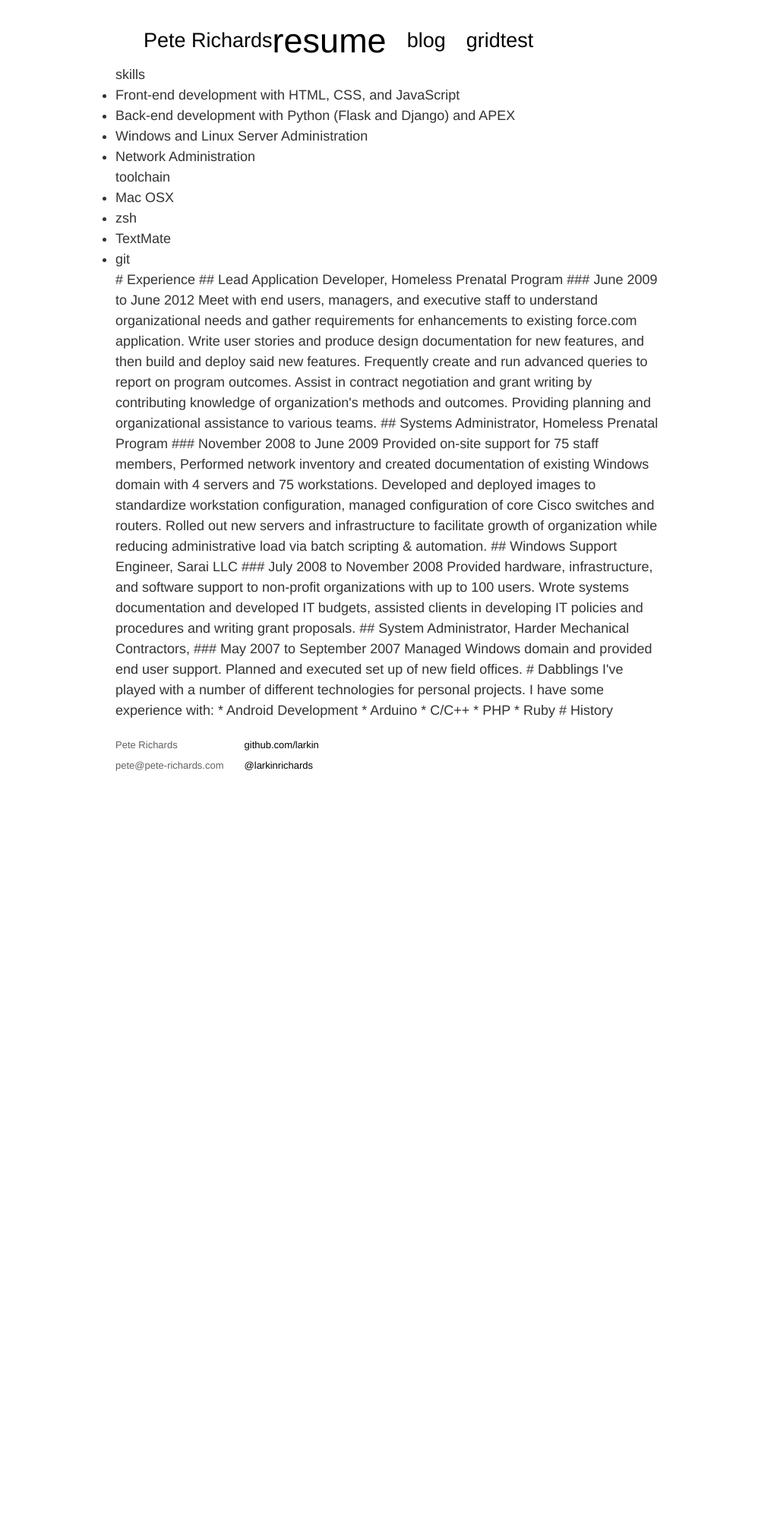
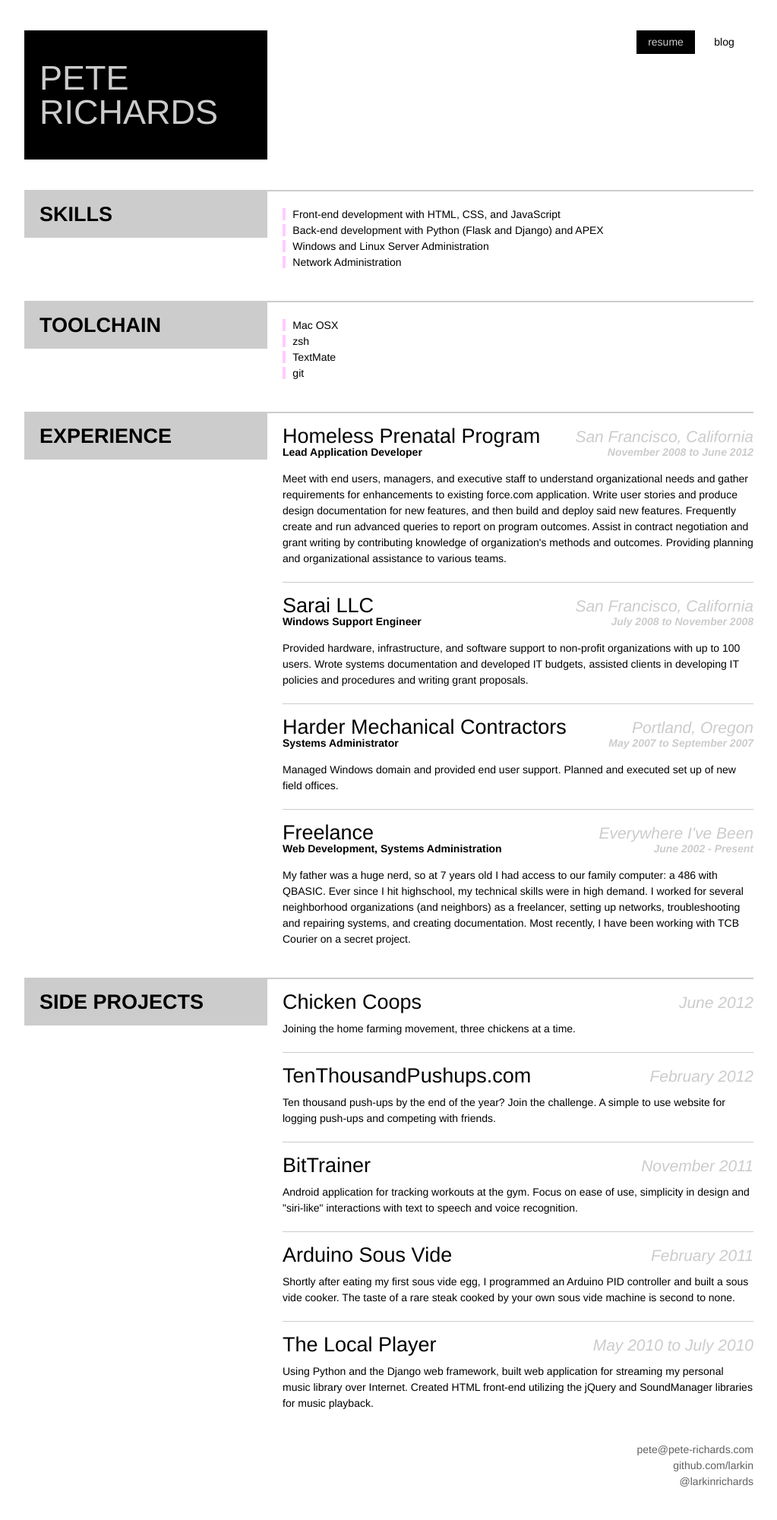
Before and after one commit to larkin/larkin.github.com, a Jekyll site: the page built from resume.html, in a window 1280 px wide. Shown: the whole page at 76% size, without its empty margins (128-1151 px from the left). Built offline with Jekyll 4.4.1, drawn with Linux system fonts in a browser that asks for light colours; Markdown is read by kramdown in place of the engine named in the settings; before the commit the page ends 1021 px from its top, so only the background shows below that.

Commit message:
almost lost everything

```diff
--- a/_layouts/main.html
+++ b/_layouts/main.html
@@ -1,43 +1,36 @@
 <head>
 	<title>{{ page.title }}</title>
 	<link rel="stylesheet" href="static/core.css" type="text/css">
+	{% if page.extra_css %}
 	{% assign extras = page.extra_css|split:' ' %}{% for extra in extras %}
 	<link rel="stylesheet" href="static/{{extra}}" type="text/css">{% endfor %}
+	{% endif %}
 </head>
 
 <body>
-	<header>
-		<div class="grid_1 alpha">
+	<header class="clearfix">
 		<p id='my_name'>
 			<a href="/">Pete Richards</a>
 		</p>
-		</div>
-
 		<div class="grid_2 omega">
 			<ul id="navigation">
-				<li><a href="/resume.html">resume</a></li>
-				<li><a href="/blog.html">blog</a></li>
-				<li><a href="/gridtest.html">gridtest</a></li>
+				<li><a href="/resume.html"{% if page.nav_item == 'resume' %} class="active"{% endif %}>resume</a></li>
+				<li><a href="/blog.html"{% if page.nav_item == 'blog' %} class="active"{% endif %}>blog</a></li>
 			</ul>
 		</div>
 	</header>
 
 	{{ content }}
 
-	<footer>
+	<footer class="clearfix">
+		<div class="grid_3">
 			<ul>
-			<li>
-				<ul>
-					<li>Pete Richards</li>
-					<li>pete@pete-richards.com</li>
-				</ul>
-			</li>
-			<li>
-				<ul>
+				<li><a href="mailto:pete@pete-richards.com">pete@pete-richards.com</a></li>
 				<li><a href="http://www.github.com/larkin">github.com/larkin</a></li>
 				<li><a href="http://www.twitter.com/larkinrichards">@larkinrichards</a></li>
 			</ul>
-			</li>
-		</ul>
+		</div>
 	</footer>
+
+
 </body>
--- a/resume.html
+++ b/resume.html
@@ -2,16 +2,15 @@
 permalink: /resume.html
 title: Pete Richards | Resume
 layout: main
-extra_css: resume.css
+nav_item: resume
 ---
 
 <hr>
 
-<section id="skills">
-	<div class="grid_1 alpha">
+<section id="skills" class="clearfix">
 		<h1>skills</h1>
-	</div>
 		<div class="grid_2 omega">
+			<div class="card">
 				<ul>
 					<li>Front-end development with HTML, CSS, and JavaScript</li>
 					<li>Back-end development with Python (Flask and Django) and APEX</li>
@@ -19,15 +18,15 @@ extra_css: resume.css
 					<li>Network Administration</li>
 				</ul>
 			</div>
+		</div>
 </section>
 
 <hr>
 
-<section id="toolchain">
-	<div class="grid_1 alpha">
+<section id="toolchain" class="clearfix">
 	<h1>toolchain</h1>
-	</div>
 	<div class="grid_2 omega">
+		<div class="card">
 			<ul>
 				<li>Mac OSX</li>
 				<li>zsh</li>
@@ -35,20 +34,18 @@ extra_css: resume.css
 				<li>git</li>
 			</ul>
 		</div>
-</section>
-
-<section id="experience">
-	<div class="grid_1 alpha">
-		<h1>
-
 	</div>
 </section>
 
-# Experience
+<hr>
 
-## Lead Application Developer, Homeless Prenatal Program
-### June 2009 to June 2012
-
+<section id="experience" class="clearfix">
+	<h1>experience</h1>
+	<div class="grid_2 omega">
+		<div class="card">
+			<h2>Homeless Prenatal Program<em>San Francisco, California</em></h2>
+			<h3>Lead Application Developer<em>November 2008 to June 2012</em></h3>
+			<p>
 				Meet with end users, managers, and executive staff to understand organizational
 				needs and gather requirements for enhancements to existing force.com
 				application.  Write user stories and produce design documentation for new
@@ -57,39 +54,81 @@ run advanced queries to report on program outcomes.  Assist in contract
 				negotiation and grant writing by contributing knowledge of organization's
 				methods and outcomes.  Providing planning and organizational assistance to
 				various teams.
-
-## Systems Administrator, Homeless Prenatal Program
-### November 2008 to June 2009
-
-Provided on-site support for 75 staff members, Performed network inventory and
-created documentation of existing Windows domain with 4 servers and 75
-workstations.  Developed and deployed images to standardize workstation
-configuration, managed configuration of core Cisco switches and routers.
-Rolled out new servers and infrastructure to facilitate growth of organization
-while reducing administrative load via batch scripting & automation.
-
-## Windows Support Engineer, Sarai LLC
-### July 2008 to November 2008
-
+			</p>
+		</div>
+		<div class="card">
+			<h2>Sarai LLC<em>San Francisco, California</em></h2>
+			<h3>Windows Support Engineer<em>July 2008 to November 2008</em></h3>
+			<p>
 				Provided hardware, infrastructure, and software support to non-profit
 				organizations with up to 100 users.  Wrote systems documentation and developed
 				IT budgets, assisted clients in developing IT policies and procedures and
 				writing grant proposals.
-
-## System Administrator, Harder Mechanical Contractors,
-### May 2007 to September 2007
-
+			</p>
+		</div>
+		<div class="card">
+			<h2>Harder Mechanical Contractors<em>Portland, Oregon</em></h2>
+			<h3>Systems Administrator<em>May 2007 to September 2007</em></h3>
+			<p>
 				Managed Windows domain and provided end user support.  Planned and executed set
 				up of new field offices.
+			</p>
+		</div>
+		<div class="card">
+			<h2>Freelance<em>Everywhere I've Been</em></h2>
+			<h3>Web Development, Systems Administration<em>June 2002 - Present</em></h3>
+			<p>
+				My father was a huge nerd, so at 7 years old I had access to our family computer: a 486 with QBASIC.
+				Ever since I hit highschool, my technical skills were in high demand.
+				I worked for several neighborhood organizations (and neighbors) as a freelancer,
+				setting up networks, troubleshooting and repairing systems, and creating documentation.
+				Most recently, I have been working with TCB Courier on a secret project.
+			</p>
+		</div>
+	</div>
+</section>
 
-# Dabblings
-I've played with a number of different technologies for personal projects.
-I have some experience with:
+<hr>
 
-* Android Development
-* Arduino
-* C/C++
-* PHP
-* Ruby
-
-# History
+<section id="side_projects" class="clearfix">
+	<h1>side projects</h1>
+	<div class="grid_2 omega">
+		<div class="card">
+			<h2>Chicken Coops<em>June 2012</em></h2>
+			<p>
+				Joining the home farming movement, three chickens at a time.
+			</p>
+		</div>
+		<div class="card">
+			<h2>TenThousandPushups.com<em>February 2012</em></h2>
+			<p>
+				Ten thousand push-ups by the end of the year? Join the challenge. A
+				simple to use website for logging push-ups and competing with friends.
+			</p>
+		</div>
+		<div class="card">
+			<h2>BitTrainer<em>November 2011</em></h2>
+			<p>
+				Android application for tracking workouts at the gym.  Focus on ease
+				of use, simplicity in design and "siri-like" interactions with text to
+				speech and voice recognition.
+			</p>
+		</div>
+		<div class="card">
+			<h2>Arduino Sous Vide<em>February 2011</em></h2>
+			<p>
+				Shortly after eating my first sous vide egg, I programmed an Arduino
+				PID controller and built a sous vide cooker.  The taste of a rare steak
+				cooked by your own sous vide machine is second to none.
+		</div>
+		<div class="card">
+			<h2>The Local Player<em>May 2010 to July 2010</em></h2>
+			<p>
+				Using Python and the Django web framework, built web application for
+				streaming my personal music library over Internet.  Created HTML
+				front-end utilizing the jQuery and SoundManager libraries for music
+				playback.
+			</p>
+		</div>
+	</div>
+</section>
--- a/static/core.css
+++ b/static/core.css
@@ -1,5 +1,9 @@
 /* Design ideas:
-* stick to rule of thirds for layout
+* stick to rule of thirds for layout ...
+* use a 3 column grid, of sorts.
+
+
+*/
 
 
 
@@ -17,91 +21,173 @@
 
 body {
     font-family: "Helvetica Neue", Helvetica, Arial, sans-serif;
-    font-size: 18px;
-    line-height: 27px;
-    color: #333;
+    font-size: 14px;
+    line-height: 21px;
+    color: #000;
     padding-top: 40px;
+    padding-bottom: 40px;
     margin: 0 auto;
-    width: 720px;
+    width: 960px;
 }
 
+/* basic grid */
+.grid_1, .grid_2, .grid_3, section h1, footer p, header p {
+    display: inline;
+    float: left;
+    position: relative;
+    margin-left: 10px;
+    margin-right: 10px;
+}
 
-a:visited, a:link {
-    color: black;
-    text-decoration: none;
+.alpha, section h1, header p, footer p {
+    margin-left: 0px;
 }
+
+.omega {
+    margin-right: 0px;
+}
+
+.grid_1, section h1, header p, footer p {
+    width: 300px;
+}
+.grid_2 {
+    width: 620px;
+}
+.grid_3 {
+    width: 960px;
+    margin-left: 0px;
+    margin-right: 0px;
+}
+
 
 /* ============
   NAVIGATION
 ============ */
 
 header {
-    height: 45px;
-    width: 700px;
-    margin-left: 10px;
-    margin-right: 10px;
+    margin-bottom: 40px;
     display: block;
+}
+
+header p {
+    display: block;
+    text-transform: uppercase;
+    background: #000;
+    padding-top: 40px;
+    padding-left: 20px;
+    padding-bottom: 40px;
+}
+
+header p a {
+    font-size: 45px;
+    line-height: 45px;
+    color: #CCC;
+    text-decoration: none;
 }
 
 header ul {
     list-style: none;
-    margin: 0;
-    padding: 0;
+    float: right;
 }
 
-header li {
-    display: block;
+header ul li {
     float: left;
 }
 
-header a {
-    height: 27px;
-    font-size: 27px;
+header ul li a {
+/*    float: left;*/
     display: block;
-    float: left;
-    color: #a0a0a0;
-    margin-left: 27px;
-    top: 17px;
+    text-align: center;
+    font-size: 14px;
+    padding: 5px;
+    width: 67px;
+    color: #000;
+    text-decoration: none;
 }
 
-header li:first-child > a {
-    height: 45px;
-    font-size: 45px;
-    margin-left: 0px;
-    color: black;
-    top: 0px;
+header ul li a.active, header ul li a:hover {
+    background: #000;
+    color: #ccc;
 }
 
-/* resume CSS */
+/* ========
+  RESUME
+
+======== */
+
+section {
+    border-top: 2px solid #ccc;
+    display: block;
+    margin-bottom: 40px;
+}
+
+section ul {
+    list-style: none;
+}
+
+section ul li::before {
+    content: '\0200';
+    color: #fff;
+    border-left: 4px solid #fcf;
+}
+
+section h1 {
+    font-size: 27px;
+    padding-top: 20px;
+    padding-bottom: 20px;
+    padding-left: 20px;
+    text-transform: uppercase;
+    background: #ccc;
+}
+
+section h2 {
+    font-size: 27px;
+    font-style: normal;
+    font-weight: normal;
+}
+
+section h2 em {
+    font-size: 21px;
+    color: #ccc;
+    position: absolute;
+    right: 0px;
+}
+
+section h3 em {
+    color: #ccc;
+    position: absolute;
+    right: 0px;
+}
+
+section p {
+    display: block;
+    padding-top: 1em;
+}
+
+.card {
+    margin-top: 20px;
+    margin-bottom: 20px;
+    border-bottom: 1px solid #ccc;
+}
+
+section .card:last-child {
+    margin-bottom: 0px;
+    border-bottom: none;
+}
+
+.card *:last-child {
+    margin-bottom: 20px;
+}
+
+section .card:last-child *:last-child{
+    margin-bottom: 0px;
+}
 
 
 /* ========
   CONTENT
 ======== */
 
-.content {
-    margin-top: 2em;
-    font-size: .8em;
-    min-height: 20em;
-    width: 100%;
-}
-
-h1, h2, h3 {
-    font-weight: normal;
-}
-
-h2 {
-    margin-bottom: 0;
-}
-
-h3 {
-    font-style: italic;
-    margin-top: 0;
-}
-
-.posts {
-    font-size: 1em;
-}
 
 /* ======
   POSTS
@@ -119,19 +205,37 @@ h3 {
   FOOTER
 ======= */
 
-footer {
-    margin-top: 18px;
-    font-size: 13px;
-    color: #606060;
+footer p {
+    display: block;
+    text-transform: uppercase;
+    background: #000;
+    padding-top: 80px;
+    padding-bottom: 80px;
+    padding-left: 20px;
 }
+
+footer p a {
+    font-size: 45px;
+    line-height: 45px;
+    color: #CCC;
+    text-decoration: none;
+}
+
 footer ul {
+    float: right;
     list-style: none;
     margin: 0;
     padding: 0;
 }
 
-footer a:visited, .footer a:link {
+footer li {
+    float: right;
+    clear: both;
+}
+
+footer ul a:visited, footer ul a:link {
     color: #606060;
+    text-decoration: none;
 }
 
 footer li > ul {
@@ -139,3 +243,42 @@ footer li > ul {
     display: block;
     float: left;
 }
+
+/* `Clear Floated Elements
+----------------------------------------------------------------------------------------------------*/
+
+/* http://sonspring.com/journal/clearing-floats */
+
+.clear {
+  clear: both;
+  display: block;
+  overflow: hidden;
+  visibility: hidden;
+  width: 0;
+  height: 0;
+}
+
+/* http://www.yuiblog.com/blog/2010/09/27/clearfix-reloaded-overflowhidden-demystified */
+
+.clearfix:before,
+.clearfix:after {
+  content: '\0020';
+  display: block;
+  overflow: hidden;
+  visibility: hidden;
+  width: 0;
+  height: 0;
+}
+
+.clearfix:after {
+  clear: both;
+}
+
+/*
+  The following zoom:1 rule is specifically for IE6 + IE7.
+  Move to separate stylesheet if invalid CSS is a problem.
+*/
+
+.clearfix {
+  zoom: 1;
+}
```
Also changed, not shown: blog.markdown (+10 -10 lines). Lines whose indentation alone changed are shown as unchanged.
